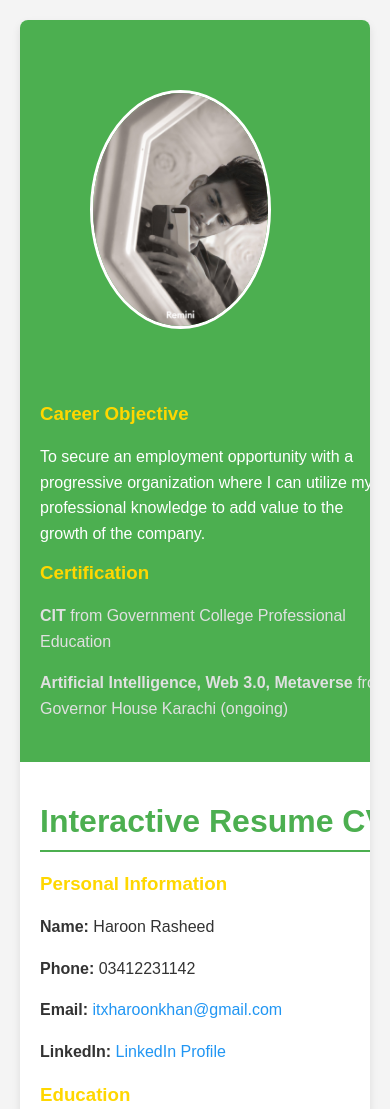
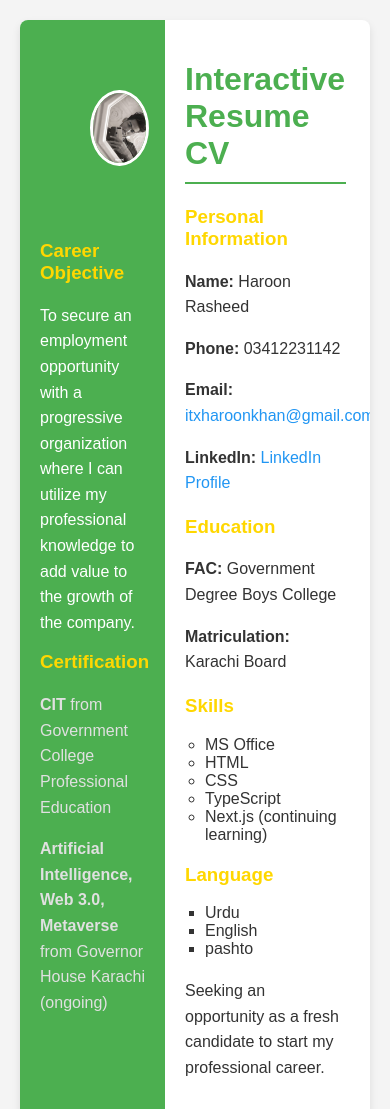
Before and after one commit to boy136boy/Hacathon-Milestone, a plain HTML site: page milestone-1/index.html in a window 390 px wide. Shown: the top 1109 px of the page. Drawn offline with Linux system fonts and the light colour scheme.

Commit message:
Update style.css

```diff
--- a/milestone-1/style.css
+++ b/milestone-1/style.css
@@ -90,12 +90,18 @@ button:hover {
 }
 
 /* Responsive Design */
+
+
 @media (max-width: 768px) {
-    .Resume-conatiner {
+    .Resume-container {
         flex-direction: column;
     }
 
     .left-section, .right-section {
-        width: 100%;
+        flex-basis: 100%; /* Full width on small screens */
+    }
+
+    .proflie-picture {
+        margin: 20px auto; /* Center the image */
     }
 }
```
